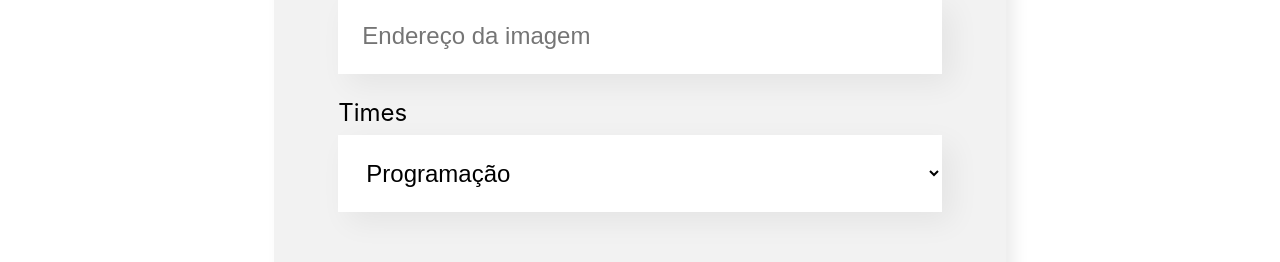
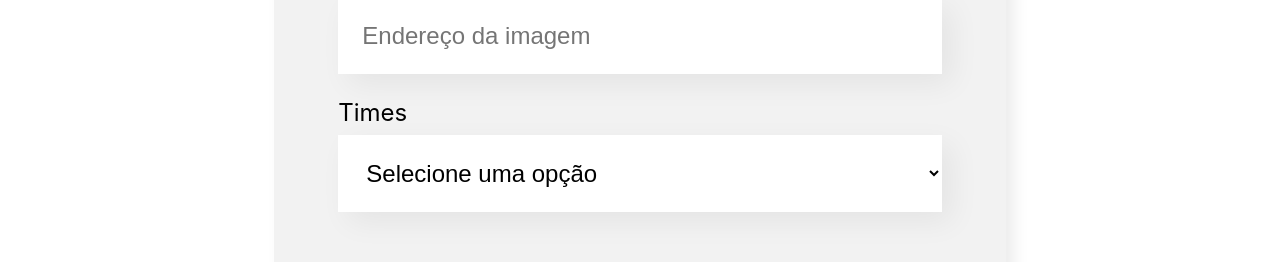
Before and after one commit to CelsoTaliatelli/react-organo-app, a React (Create React App) app: page / in a window 1280 px wide. Shown: the part 1000-1262 px from the top of the page. Built offline with nearby package versions, Linux system fonts and the light colour scheme.

Commit message:
correções

```diff
--- a/src/App.js
+++ b/src/App.js
@@ -50,7 +50,6 @@ function App() {
 
   const aoNovoColaboradorAdicionado = (colaborador) => {
     setColaboradores([...colaboradores,colaborador]);
-    console.log(colaboradores);
   }
 
   return (
--- a/src/componentes/Colaborador/index.js
+++ b/src/componentes/Colaborador/index.js
@@ -1,9 +1,9 @@
 import './Colaborador.css';
 
-const Colaborador = ({nome, imagem, cargo}) => {
+const Colaborador = ({nome, imagem, cargo,corDeFundo}) => {
     return(
         <div className='colaborador' key={nome}>
-            <div className='cabecalho'>
+            <div className='cabecalho' style={{backgroundColor:corDeFundo}}>
                 <img src={imagem} alt="imagem do membro do time" />
             </div>
             <div className='rodape'>
--- a/src/componentes/Formulario/index.js
+++ b/src/componentes/Formulario/index.js
@@ -26,6 +26,7 @@ const Formulario = (props) => {
         setCargo('');
         setImagem('');
         setNome('');
+        setTime('');
     }
 
     return(
--- a/src/componentes/ListaSuspensa/index.js
+++ b/src/componentes/ListaSuspensa/index.js
@@ -4,7 +4,8 @@ const ListaSuspensa = (props) => {
     return (
         <div className='lista-suspensa'>
             <label htmlFor={props.label}>{props.label}</label>
-            <select onChange={evento => props.aoAlterado(evento.target.value)} required={props.obrigatorio} id={props.label}>
+            <select onChange={evento => props.aoAlterado(evento.target.value)} required={props.obrigatorio} id={props.label} value={props.valor}>
+                <option value="">Selecione uma opção</option>
                 {props.itens.map(item => <option key={item}>{item}</option>)}
             </select>
         </div>
--- a/src/componentes/Time/index.js
+++ b/src/componentes/Time/index.js
@@ -12,6 +12,7 @@ const Time = (props) => {
             {props.colaboradores.map(
                 colaborador =>
                     <Colaborador
+                        corDeFundo={props.corPrimaria}
                         nome={colaborador.nome}
                         cargo={colaborador.cargo}
                         imagem={colaborador.imagem}
```
